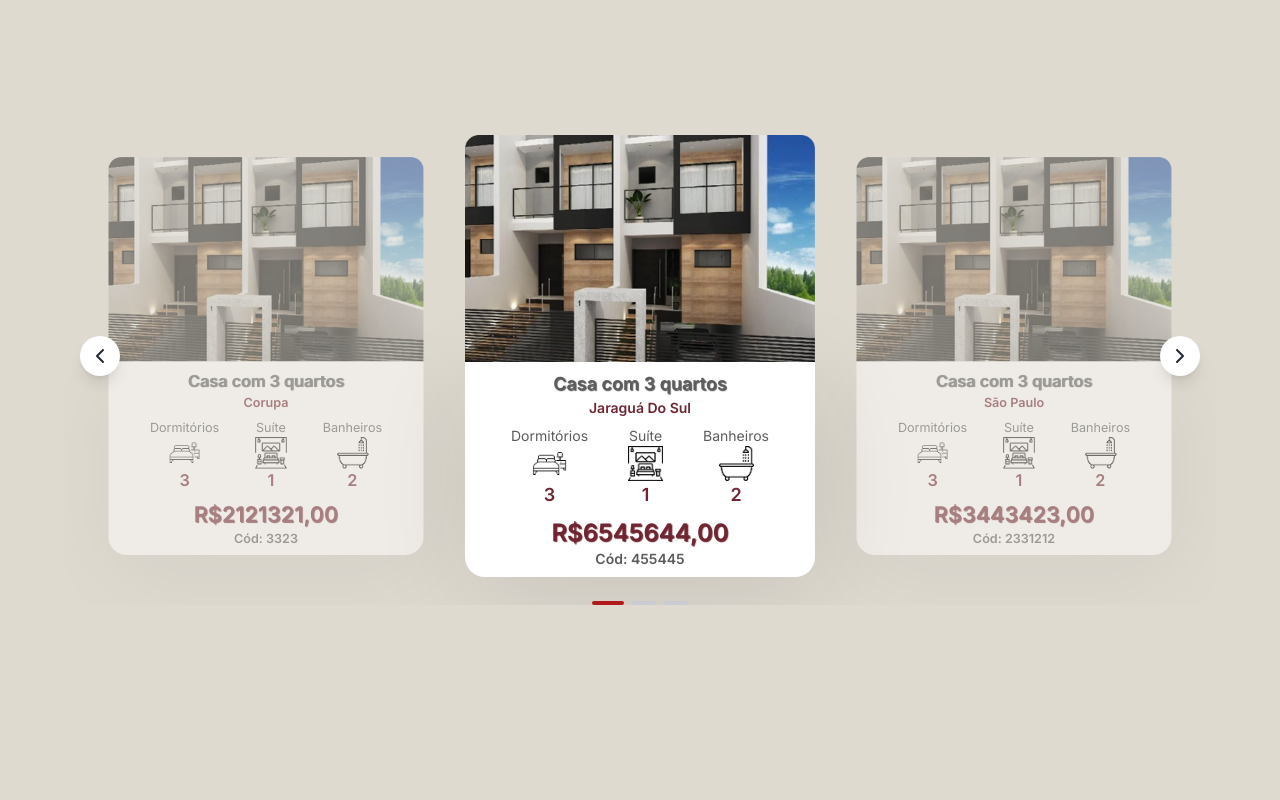
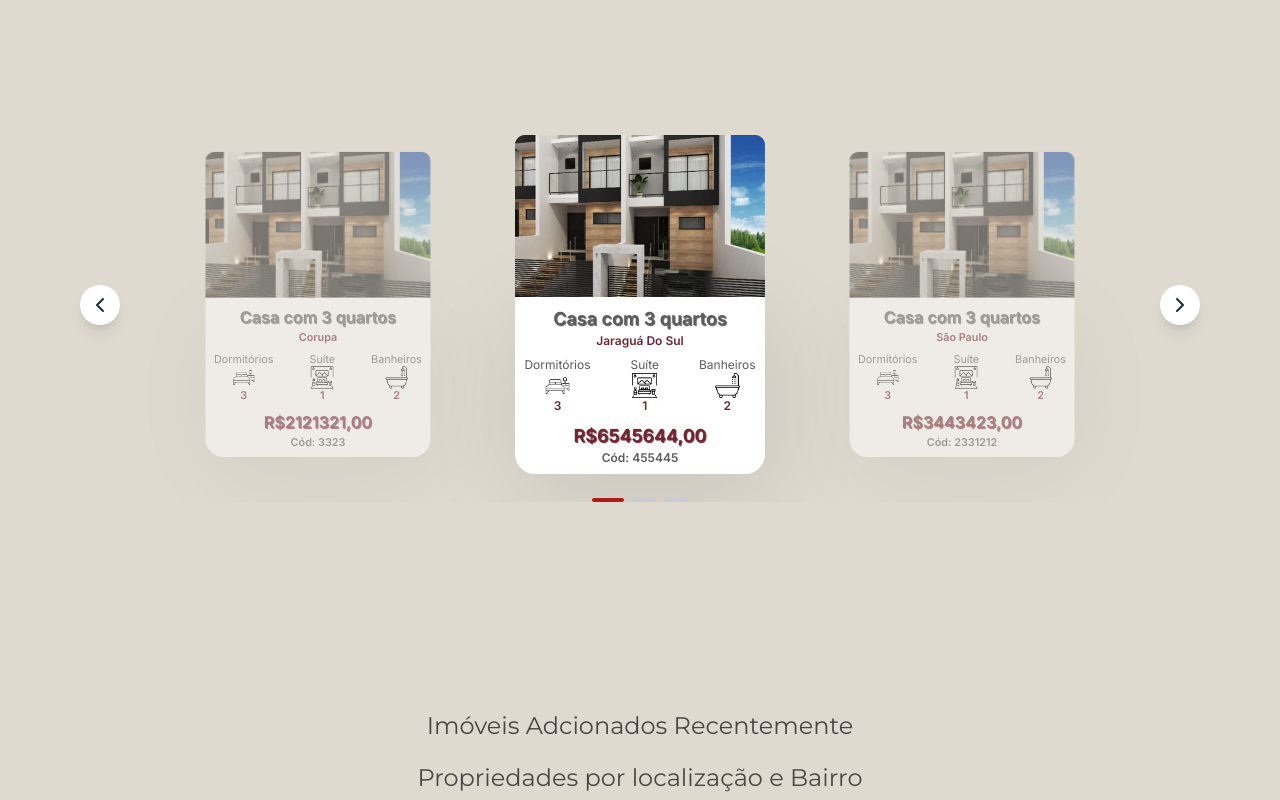
Before and after one commit to gstSenai/Projeto-Final-MI75, a Next.js app in the folder front-end-imobiliaria/: page /PaginaInicial in a window 1280 px wide. Shown: the part 1940-2740 px from the top of the page. Built offline with nearby package versions, Linux system fonts and the light colour scheme.

Commit message:
commit com a refatoração de alguns cards

```diff
--- a/front-end-imobiliaria/src/components/cardImovel/index.tsx
+++ b/front-end-imobiliaria/src/components/cardImovel/index.tsx
@@ -21,36 +21,36 @@ export function Card({ titulo, cidade, qtdDormitorios, qtdSuite, qtdBanheiros, p
     return (
         <>
             <button>
-                <div className={`${inter.className} flex justify-center`}>
-                    <div className="flex flex-col lg:w-full lg:max-w-[350px] 2xl:max-w-[450px]">
-                        <div className="w-full">
+                <div className={`${inter.className} flex justify-center px-6  `}>
+                    <div className="flex flex-col lg:w-full max-lg:max-w-[250px] lg:max-w-[250px] max-w-[300px] max-lg:mt-6">
+                        <div className="w-full max-sm:max-w-[200px]">
                             <Image src="/imagensImovel/fotoImovel.png" alt="Imagem Imovel" className="w-full max-md:max-w-[350px]  max-w-[400px] lg:max-w-[350px] 2xl:max-w-[400px]" width={500} height={324} />
                         </div>
-                        <div className="w-full max-md:max-w-[350px]  max-w-[400px] lg:max-w-[350px] 2xl:max-w-[400px] bg-white shadow-[5px_20px_100px_rgb(0,0,0,0.1)] rounded-b-[20px] py-2">
+                        <div className="w-full max-md:max-w-[350px] max-sm:max-w-[200px] max-w-[400px] lg:max-w-[350px] 2xl:max-w-[400px] bg-white shadow-[5px_20px_100px_rgb(0,0,0,0.1)] rounded-b-[20px] py-2">
                             <div className="flex flex-col justify-center items-center">
                                 <p className="text-lg 2xl:text-2xl font-black text-[#5C5C5C] [text-shadow:1px_1px_1px_#5C5C5C]">{titulo}</p>
-                                <p className="text-[#702632] font-semibold text-sm 2xl:text-lg">{cidade}</p>
+                                <p className="text-vermelho font-semibold text-xs 2xl:text-base">{cidade}</p>
                             </div>
-                            <div className="flex justify-center gap-10 lg:gap-10 items-center pt-2">
-                                <div className="flex flex-col items-center pl-2">
-                                    <p className="text-[#5C5C5C] text-sm 2xl:text-xl">Dormitórios</p>
-                                    <Image src="/imagensImovel/imagemDormitorio.png" alt="Imagem Imovel" className='2xl:min-w-[60px] lg:min-w-[35px]' width={32} height={32} />
-                                    <p className="text-[#702632] font-black lg:text-lg">{qtdDormitorios}</p>
+                            <div className="flex justify-center max-sm:gap-4 gap-10 items-center pt-2 2xl:gap-4">
+                                <div className="flex flex-col items-center">
+                                    <p className="text-[#5C5C5C] text-xs 2xl:text-base">Dormitórios</p>
+                                    <Image src="/imagensImovel/imagemDormitorio.png" alt="Imagem Imovel" className='min-w-[20px] max-w-[40px] lg:min-w-[25px] 2xl:min-w-[30px]' width={25} height={25} />
+                                    <p className="text-vermelho font-black 2xl:text-base lg:text-xs">{qtdDormitorios}</p>
                                 </div>
                                 <div className="flex flex-col items-center">
-                                    <p className="text-[#5C5C5C] text-sm 2xl:text-xl">Suíte</p>
-                                    <Image src="/imagensImovel/imagemSuite.png" alt="Imagem Suite" className="min-w-[20px] max-w-[40px] lg:min-w-[35px] 2xl:min-w-[60px]" width={32} height={32} />
-                                    <p className="text-[#702632] font-black lg:text-lg">{qtdSuite}</p>
+                                    <p className="text-[#5C5C5C] text-xs 2xl:text-base">Suíte</p>
+                                    <Image src="/imagensImovel/imagemSuite.png" alt="Imagem Suite" className="min-w-[20px] max-w-[40px] lg:min-w-[25px] 2xl:min-w-[30px]" width={25} height={25} />
+                                    <p className="text-vermelho font-black 2xl:text-base lg:text-xs">{qtdSuite}</p>
                                 </div>
-                                <div className="flex flex-col items-center pr-2">
-                                    <p className="text-[#5C5C5C] text-sm 2xl:text-xl">Banheiros</p>
-                                    <Image src="/imagensImovel/imagemBanheiro.png" alt="Imagem Banheiro" className='2xl:min-w-[60px] lg:min-w-[35px]' width={32} height={32} />
-                                    <p className="text-[#702632] font-black lg:text-lg">{qtdBanheiros}</p>
+                                <div className="flex flex-col items-center">
+                                    <p className="text-[#5C5C5C] text-xs 2xl:text-base">Banheiros</p>
+                                    <Image src="/imagensImovel/imagemBanheiro.png" alt="Imagem Banheiro" className='min-w-[20px] max-w-[40px] lg:min-w-[25px] 2xl:min-w-[30px]' width={25} height={25} />
+                                    <p className="text-vermelho font-black 2xl:text-base lg:text-xs">{qtdBanheiros}</p>
                                 </div>
                             </div>
                             <div className="flex flex-col items-center justify-center pt-2">
-                                <p className="text-[#702632] text-2xl 2xl:text-4xl font-black [text-shadow:1px_1px_1px_#702632]">R${preco},00</p>
-                                <p className="text-[#5C5C5C] text-sm font-black">Cód: {codigo}</p>
+                                <p className="text-vermelho text-lg 2xl:text-2xl font-black [text-shadow:1px_1px_1px_#702632]">R${preco},00</p>
+                                <p className="text-[#5C5C5C] text-xs font-black">Cód: {codigo}</p>
                             </div>
                         </div>
                     </div>
--- a/front-end-imobiliaria/src/components/paginaImoveis/index.tsx
+++ b/front-end-imobiliaria/src/components/paginaImoveis/index.tsx
@@ -265,7 +265,7 @@ export function ListaImoveis() {
           </div>
         ) : (
           <>
-            <div className="flex flex-wrap justify-center gap-6 mt-6">
+            <div className="flex flex-wrap justify-center items-start gap-6 mt-6">
               {imoveisFiltrados.length > 0 ? (
                 imoveisFiltrados.map((imovel) => (
                   <Card
--- a/front-end-imobiliaria/tailwind.config.ts
+++ b/front-end-imobiliaria/tailwind.config.ts
@@ -16,6 +16,12 @@ export default {
         montserrat: ["Montserrat", "latin",],
         inter: ["Inter", "sans-serif"],
       },
+      screens: {
+        'extra': '1800px',
+      },
+      padding: {
+        "auto": "auto",
+      }
     },
   },
   plugins: [],
```
Also changed, not shown: front-end-imobiliaria/src/components/paginaImoveis/botaoFiltro/index.tsx (+103 -63 lines).
